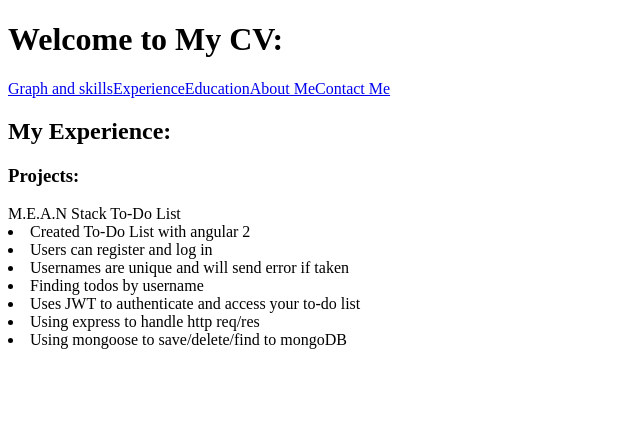
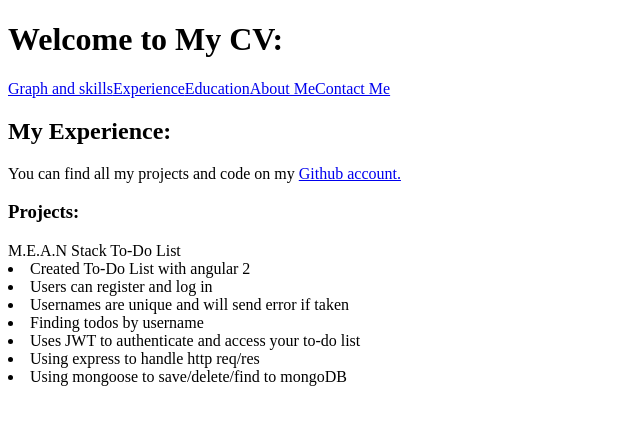
Before and after one commit to wallowallo/online-cv, an Angular app: page /experience in a window 1280 px wide. Shown: the top 424 px of the page, without its empty margins (0-640 px from the left). Built offline with nearby package versions, Linux system fonts and the light colour scheme; what ng2-charts would draw is missing.

Commit message:
added link to github and updated some info in the json file

```diff
--- a/src/app/cv.json
+++ b/src/app/cv.json
@@ -16,7 +16,7 @@
     {"skill":"Agile/Lean/Scrum","level": "3","note": "Familiar with backlog, sprints, minimal valuable product, product owner, scrum master, creating velocity and splitting concerns."},
     {"skill":"OmniGraffle","level": "2","note": "Familiar with links, layers, creating and designing."}
   ],
-  "experience":"My Experience:",
+  "experience":"You can find all my projects and code on my ",
   "projects":
     {"project":"M.E.A.N Stack To-Do List","description":[
       "Created To-Do List with angular 2",
@@ -27,7 +27,7 @@
       "Using express to handle http req/res",
       "Using mongoose to save/delete/find to mongoDB"
       ]},
-  "education":"My Education:",
+  "education":"I have been learning and studying web development from courses, workshops and used resources like codewars.com, google.com, rangle.io to acquire knowledge and implement good/best practices answers and try to understand them.",
   "courses": [
     {"course":"rangle.io","title":"Angular Online Training: January 2017 Sessions"},
     {"course":"rangle.io","title":"Angular Online Training: September 2016 Sessions"},
@@ -37,6 +37,7 @@
     {"course":"egghead.io","title":"Up and Running with TypeScript"},
     {"course":"egghead.io","title":"Use Types Effectively in TypeScript"},
     {"course":"egghead.io","title":"Building Redux style Applications with Angular2, RxJS and ngrx/store"},
+    {"course":"egghead.io","title":"Learn to use VIM"},
     {"course":"codeschool.com","title":"Try Git"},
     {"course":"codeschool.com","title":"Git Real"},
     {"course":"codeschool.com","title":"Front-end Foundations"},
@@ -56,5 +57,5 @@
     {"workshop":"BitShift","about":"Modern Web Development m/Einar Ingebrigtsen"},
     {"workshop":"BitShift","about":"Never Trust a UX-designer"}
   ],
-  "aboutMe":"I recently embarked on this adventure called Web Development, and fell in love with the idea that I'm able to create and bring ideas to life through the wonders of HTML, CSS and JS. I believe that through visions, incremental progress, encouraging words and teamwork, we can accomplish great things. I focus on new technologies so that we can give the user the best experience possible. I'm eager to learn more about the processes of the SDLC, teamwork, leadership and I'm more than happy to share what I know so far."
+  "aboutMe":"I recently embarked on this adventure called Web Development, and fell in love with the idea that I'm able to create and bring ideas to life through the wonders of HTML, CSS and JS. I believe that through visions, incremental progress, encouraging words and teamwork, we can accomplish great things. I focus on new technologies so that we can give the user the best experience possible. I'm eager to learn more about the processes of the SDLC, teamwork and leadership. I'm also more than happy to share my knowledge about what I know so far. My goal is to improve in various aspects in life in general to become the best version of me possible."
 }
--- a/src/app/education/education.component.html
+++ b/src/app/education/education.component.html
@@ -1,4 +1,5 @@
-<h2>{{education}}</h2>
+<h2>My Education:</h2>
+<p>{{education}}</p>
 <div>
    <h3>My courses:</h3>
 	<ul>
--- a/src/app/experience/experience.component.html
+++ b/src/app/experience/experience.component.html
@@ -1,7 +1,8 @@
 <div>
-  <h2>
-    {{experience}}
-  </h2>
+  <h2>My Experience:</h2>
+  <p>
+    {{experience}}<a href="https://github.com/wallowallo" target="_blank">Github account.</a>
+  </p>
 </div>
 <div>
   <h3>
--- a/src/styles.css
+++ b/src/styles.css
@@ -6,3 +6,7 @@ img {
 div {
   max-width: 600px;
 }
+
+p {
+  max-width: 600px;
+}
```
